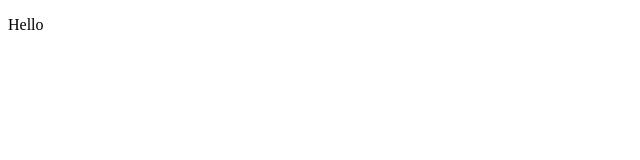
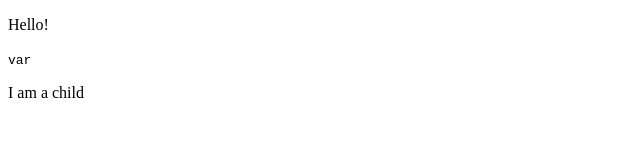
Before and after one commit to TatuKalermo/online-store, a Next.js app in the folder frontend/: page / in a window 1280 px wide. Shown: the top 160 px of the page, without its empty margins (0-640 px from the left). Built offline with nearby package versions, Linux system fonts and the light colour scheme.

Commit message:
Creates Page component

```diff
--- a/frontend/pages/index.js
+++ b/frontend/pages/index.js
@@ -1,7 +1,9 @@
 export default function IndexPage() {
   return (
-    <div>
-      <p>Hello</p>
-    </div>
+    <>
+      <p>Hello!</p>
+      <code>var</code>
+      <p>I am a child</p>
+    </>
   );
 }
--- a/frontend/pages/sell.js
+++ b/frontend/pages/sell.js
@@ -1,7 +1,3 @@
 export default function SellPage() {
-  return (
-    <div>
-      <p>Hello</p>
-    </div>
-  );
+  return <p>Hello I am the sell page</p>;
 }
```
Also changed, not shown: frontend/components/Page.js (added, +17 -0 lines).
